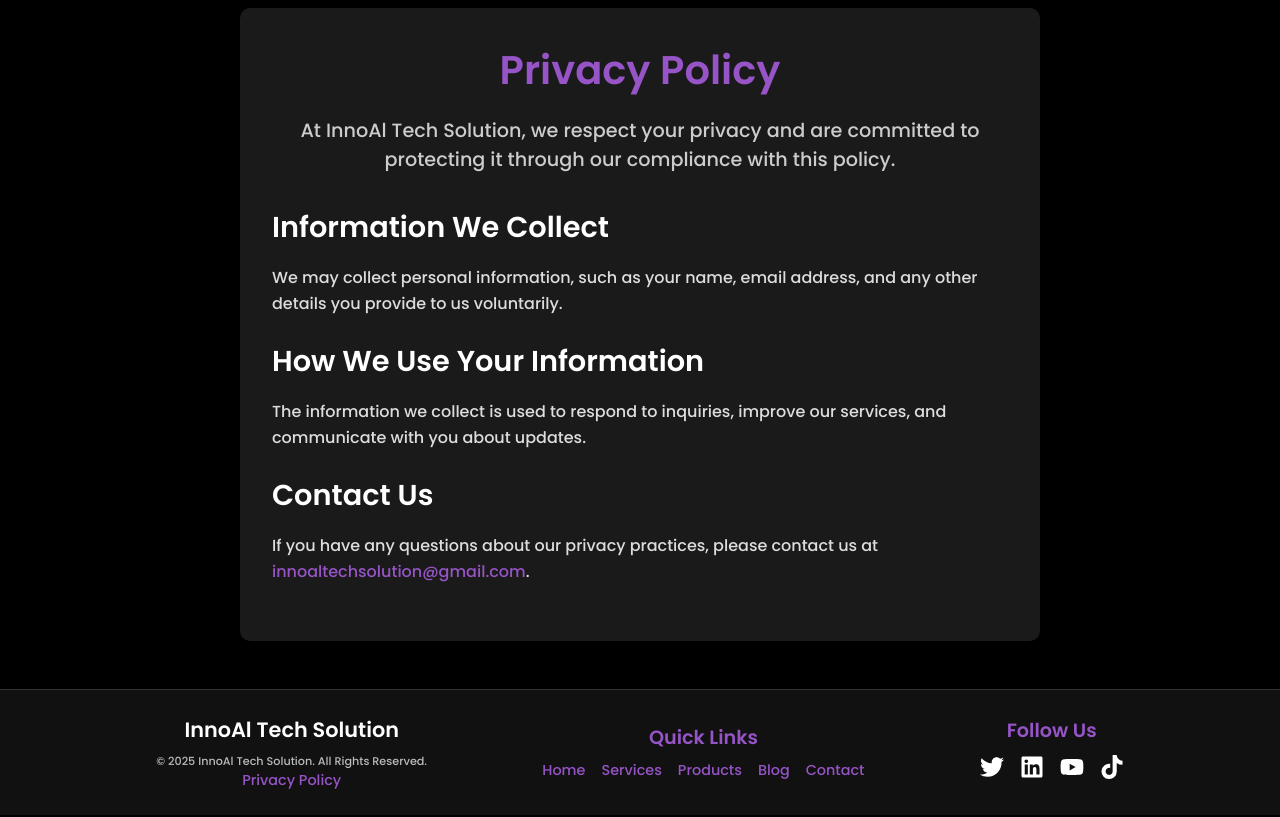
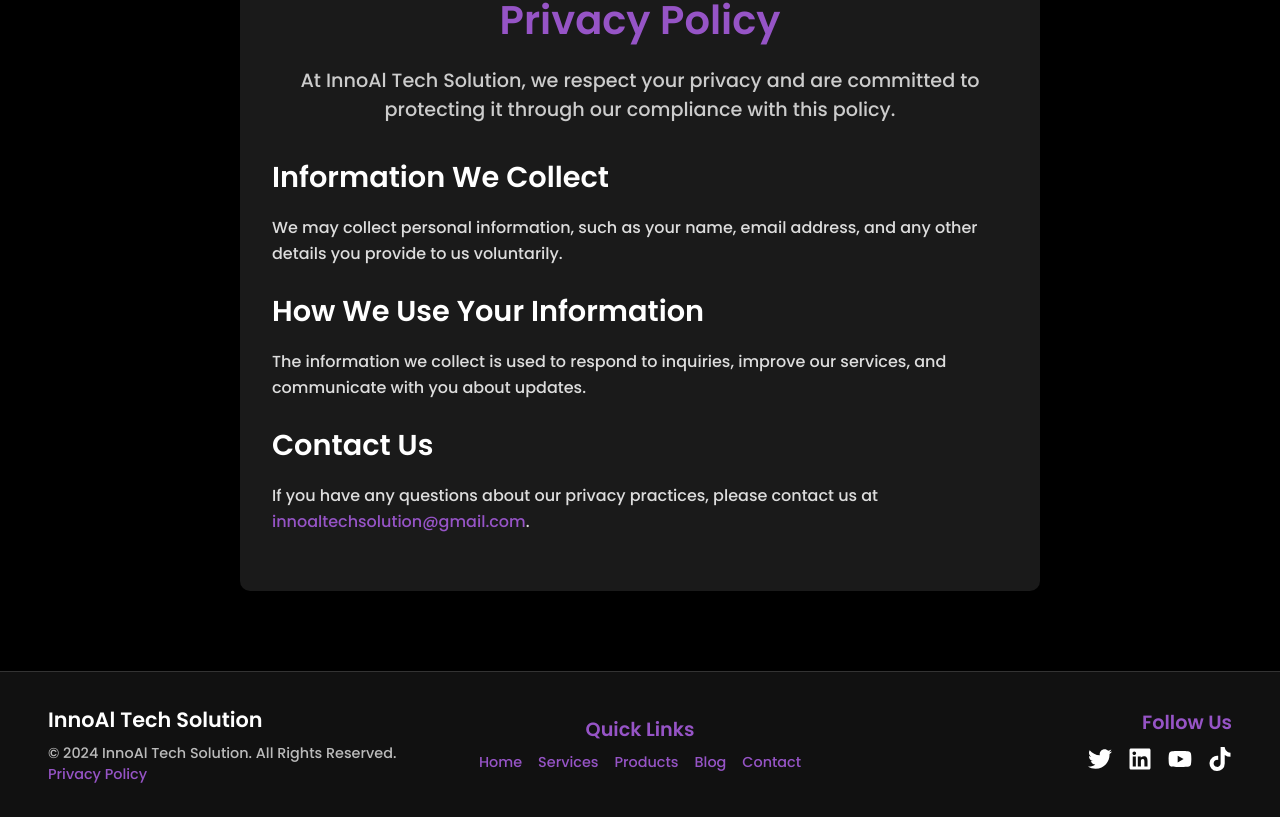
Before and after one commit to innoaitechsolution/innoaitechsolution-website, a React (Create React App) app: page /privacy-policy in a window 1280 px wide. Shown: the part 229-1046 px from the top of the page. Built offline with nearby package versions, Linux system fonts and the light colour scheme.

Commit message:
Update Footer styling: Improve alignment and layout to match card design

```diff
--- a/src/components/Footer/footer.css
+++ b/src/components/Footer/footer.css
@@ -1,17 +1,19 @@
 .footer {
   background-color: #111;
   color: #fff;
-  padding: 1.5rem 2rem;
+  padding: 2rem 2rem;
   display: flex;
   flex-wrap: wrap;
-  justify-content: space-evenly;
+  justify-content: space-between;
   align-items: center;
   border-top: 1px solid #333;
+  margin-top: 2rem;
 }
 
 .footer-content {
-  text-align: center;
-  max-width: 25%;
+  text-align: left;
+  flex: 1;
+  padding: 0 1rem;
 }
 
 .footer-content h3 {
@@ -20,13 +22,13 @@
 }
 
 .footer-content p {
-  font-size: 0.7rem;
+  font-size: 0.9rem;
   color: #bbb;
 }
 
 .footer-links {
   text-align: center;
-  max-width: 25%;
+  flex: 1;
 }
 
 .footer-section-title {
@@ -50,13 +52,14 @@
 }
 
 .footer-socials {
-  text-align: center;
-  max-width: 25%;
+  text-align: right;
+  flex: 1;
+  padding: 0 1rem;
 }
 
 .footer-socials .social-icons {
   display: flex;
-  justify-content: center;
+  justify-content: flex-end;
   gap: 1rem;
   margin-top: 0.5rem;
 }
--- a/src/components/Footer/footer.js
+++ b/src/components/Footer/footer.js
@@ -7,7 +7,7 @@
     <footer className="footer">
       <div className="footer-content">
         <h3>InnoAl Tech Solution</h3>
-        <p>© 2025 InnoAl Tech Solution. All Rights Reserved.</p>
+        <p>© 2024 InnoAl Tech Solution. All Rights Reserved.</p>
         <a href="/privacy-policy" className="footer-link">
           Privacy Policy
         </a>
--- a/src/components/Navbar/navbar.css
+++ b/src/components/Navbar/navbar.css
@@ -7,7 +7,7 @@
 }
 
 .logo img {
-  height: 150px;
+  height: 100px;
 }
 
 .nav-links {
```
